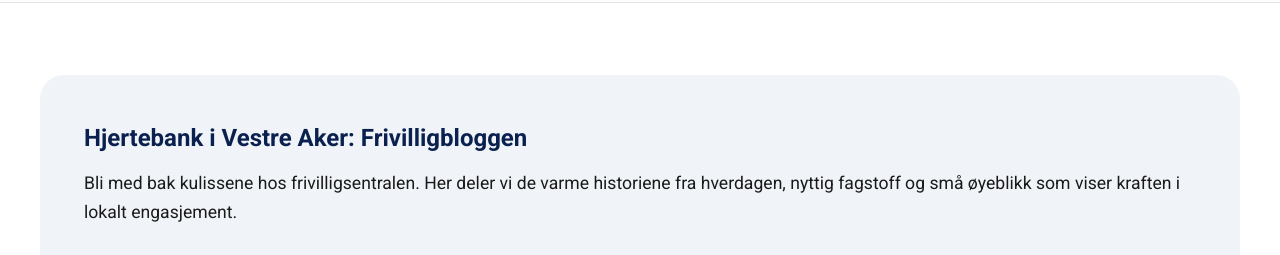
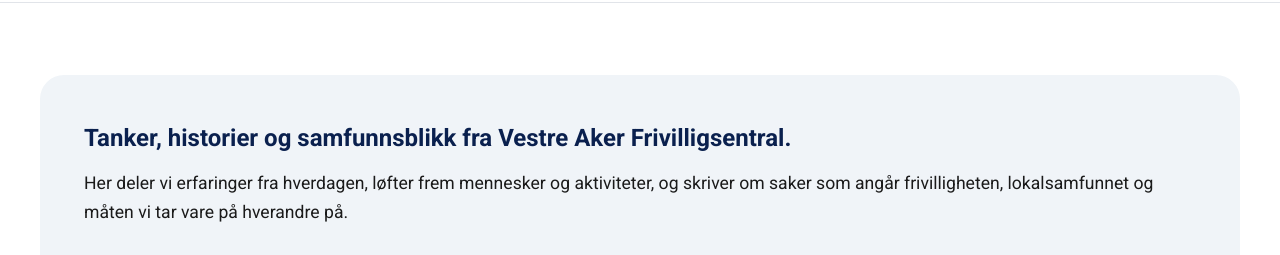
Before and after one commit to aogaa/nettside_frivilligsentralen, a plain HTML site: page blogg.html in a window 1280 px wide. Shown: the part 110-365 px from the top of the page. Drawn offline with Linux system fonts and the light colour scheme.

Commit message:
Endring på tittel og tekst i blogg

```diff
--- a/blogg.html
+++ b/blogg.html
@@ -33,10 +33,11 @@
     <section class="section main-container">
       <div class="content-card">
         <header class="page-header">
-          <h1>Hjertebank i Vestre Aker: Frivilligbloggen</h1>
+          <h1>Tanker, historier og samfunnsblikk fra Vestre Aker Frivilligsentral.</h1>
           <p>
-            Bli med bak kulissene hos frivilligsentralen. Her deler vi de varme historiene fra
-            hverdagen, nyttig fagstoff og små øyeblikk som viser kraften i lokalt engasjement.
+            Her deler vi erfaringer fra hverdagen, løfter frem mennesker og aktiviteter, og
+            skriver om saker som angår frivilligheten, lokalsamfunnet og måten vi tar vare på
+            hverandre på.
           </p>
         </header>
 
```
